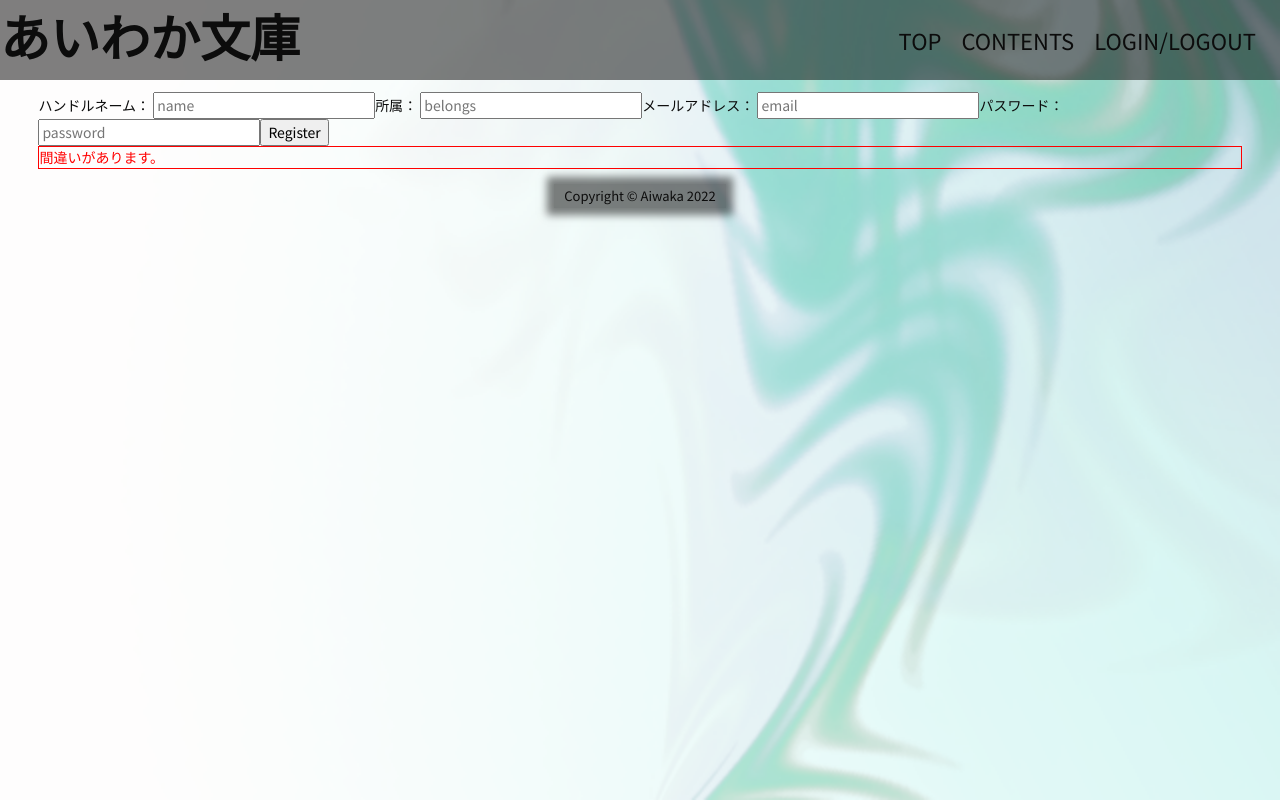
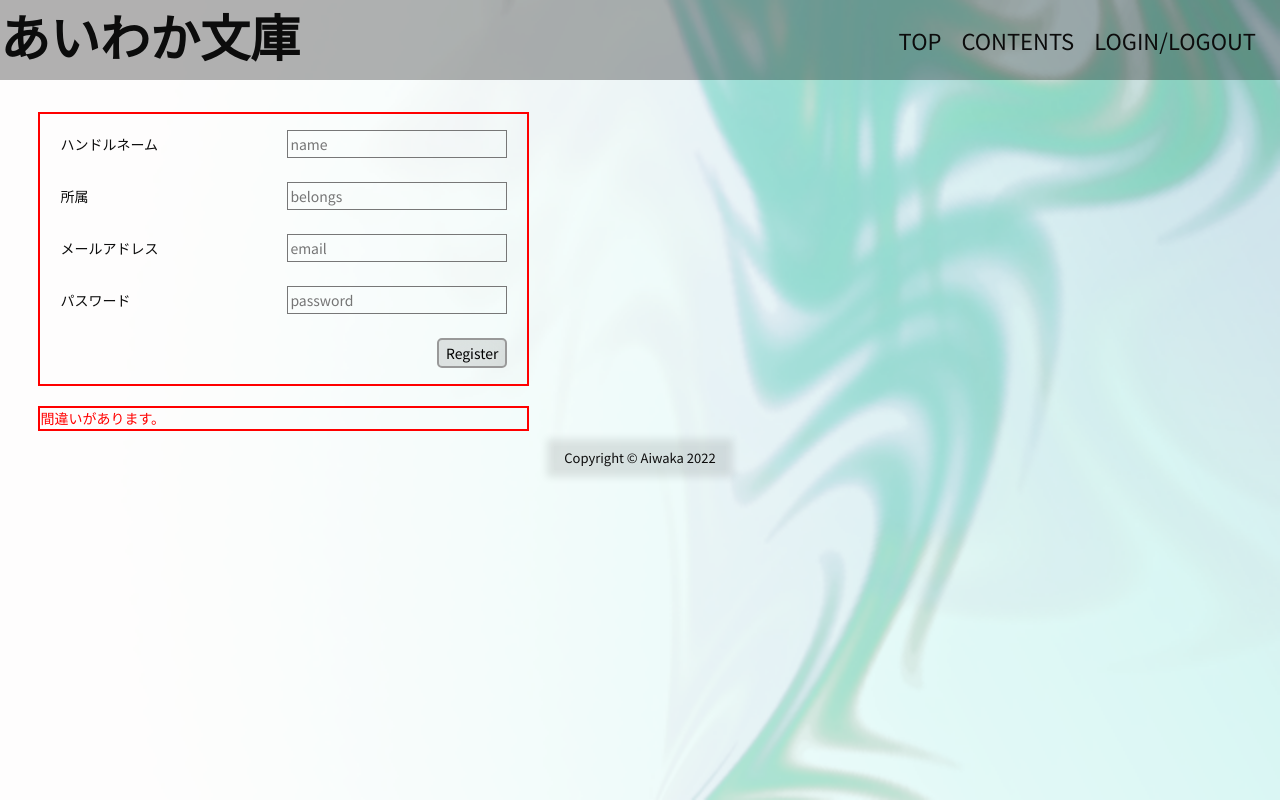
Before and after one commit to littleIkawa/aiwaka-bunko, a Vue app: page /register in a window 1280 px wide. Both pictures are taken after a click on the button "Register". Built offline with nearby package versions, Linux system fonts and the light colour scheme; no server answers.

Commit message:
fix designs

```diff
--- a/src/App.vue
+++ b/src/App.vue
@@ -23,6 +23,17 @@ export default defineComponent({
 @import "@/assets/css/mixins.scss";
 
 #view-container {
+  display: flex;
+  justify-content: space-between;
+  position: relative;
+
+  @include mediaquery(small-size) {
+    flex-direction: column;
+    top: $header-height + 3rem;
+    margin-bottom: 12rem;
+  }
+
+  margin: 1rem 5%;
   margin: 1.2rem 3%;
 
   @include mediaquery(small-size) {
--- a/src/components/ContentsListItem.vue
+++ b/src/components/ContentsListItem.vue
@@ -26,8 +26,8 @@ export default defineComponent({
   border: 1px solid #777777;
   border-radius: 7px;
   backdrop-filter: blur(1.5rem);
-  margin: 2rem 1.6rem;
-  padding: 1.5rem 2.4rem;
+  margin: 1rem 1.6rem;
+  padding: 1rem 1.8rem;
   &:first-child {
     margin-top: 0;
   }
--- a/src/components/PageLink.vue
+++ b/src/components/PageLink.vue
@@ -39,14 +39,14 @@ export default defineComponent({
   }
 
   &:hover {
-    color: rgb(0, 150, 255);
+    color: rgb(100, 200, 255);
   }
 
   &::before {
     content: "";
     width: 0;
     height: 0.2rem;
-    background: rgb(0, 150, 255);
+    background: rgb(100, 200, 255);
     position: absolute;
     left: 50%;
     bottom: 0;
--- a/src/components/SiteFooter.vue
+++ b/src/components/SiteFooter.vue
@@ -1,9 +1,7 @@
 <template>
   <div>
     <footer>
-      <p id="footer-copyright">
-        Copyright &copy; <router-link to="/">Aiwaka</router-link> 2022
-      </p>
+      <p id="footer-copyright">Copyright &copy; Aiwaka 2022</p>
     </footer>
   </div>
 </template>
@@ -17,8 +15,8 @@ footer {
   p {
     display: inline-block;
     font-size: 1.3rem;
-    background: rgba(0, 0, 0, 0.5);
-    box-shadow: 0 0 0.8rem 0.7rem rgba(0, 0, 0, 0.5);
+    background: rgba(0, 0, 0, 0.1);
+    box-shadow: 0 0 0.8rem 0.7rem rgba(0, 0, 0, 0.1);
     padding: 0.2rem 1rem;
   }
 }
--- a/src/components/SiteHeader.vue
+++ b/src/components/SiteHeader.vue
@@ -36,7 +36,7 @@ export default defineComponent({
   left: 0;
   right: 0;
   top: 0;
-  background-color: rgba(0, 0, 0, 0.5);
+  background-color: rgba(0, 0, 0, 0.3);
 
   @include mediaquery(small-size) {
     flex-direction: column;
--- a/src/views/DocumentsView.vue
+++ b/src/views/DocumentsView.vue
@@ -61,4 +61,16 @@ export default defineComponent({
 });
 </script>
 
-<style lang="scss" scoped></style>
+<style lang="scss" scoped>
+.download-button {
+  padding: 1rem 2rem;
+  border: 2px solid rgb(100, 200, 255);
+  border-radius: 12px;
+  transition: 0.25s ease-out;
+  &:hover {
+    color: #333333;
+    background-color: rgb(100, 200, 255);
+    border: 2px solid rgb(172, 255, 244);
+  }
+}
+</style>
--- a/src/views/LoginPage.vue
+++ b/src/views/LoginPage.vue
@@ -3,16 +3,23 @@
     <template v-if="!state.loggedIn">
       <div class="login-form">
         <h1>ログイン</h1>
-        <label>e-mail</label>：<input
-          placeholder="name"
+        <fieldset :class="{ 'error-exist': state.errorMessage }">
+          <label for="form-name">email</label>
+          <input
+            id="form-name"
+            type="email"
+            placeholder="email"
             v-model="state.userEmail"
           />
-        <label>password</label>：<input
+          <label for="form-password">password</label>
+          <input
+            id="form-password"
+            type="password"
             placeholder="password"
-          type="password"
             v-model="state.password"
           />
           <button @click="login">Login</button>
+        </fieldset>
       </div>
       <div>
         登録していない方はこちらから登録してください→
@@ -28,7 +35,7 @@
       <button @click="logout">Logout</button>
     </template>
 
-    <div v-if="state.errorMessage" class="error-msg">
+    <div v-if="state.errorMessage" class="error-exist error-msg">
       {{ state.errorMessage }}
     </div>
   </div>
@@ -86,7 +93,14 @@ export default defineComponent({
         .catch((error) => {
           const errorCode = error.code;
           const errorMessage = error.message;
-          state.errorMessage = `${errorCode}:${errorMessage}`;
+
+          if (errorCode === "auth/invalid-email") {
+            state.errorMessage = "メールアドレスが誤っています。";
+          } else if (errorCode === "auth/wrong-password") {
+            state.errorMessage = "パスワードが誤っています。";
+          } else {
+            state.errorMessage = `ログイン処理中に何らかの問題が発生しました。\n${errorCode}:${errorMessage}`;
+          }
         });
     };
     const logout = () => {
@@ -107,8 +121,82 @@ export default defineComponent({
 </script>
 
 <style lang="scss" scoped>
+@import "@/assets/css/mixins.scss";
+$question-height: 2.8rem;
+
 .login-name-display {
   width: 80%;
   margin: 16px auto;
 }
+
+.error-exist {
+  border: 2px solid red;
+}
+.error-msg {
+  color: red;
+}
+fieldset {
+  display: grid;
+  grid-template-rows: repeat(2, $question-height) 1fr;
+  grid-template-columns: 22rem 1fr;
+  row-gap: 2.4rem;
+  column-gap: 0.7rem;
+  width: 97%;
+  margin: 2rem auto;
+  padding: 1.6rem 2rem;
+
+  @include mediaquery(small-size) {
+    grid-template-rows: repeat(5, $question-height);
+    grid-template-columns: 1fr;
+    row-gap: 1.2rem;
+  }
+
+  label {
+    @include mediaquery(normal-size) {
+      grid-column-start: 1;
+    }
+    line-height: $question-height;
+  }
+
+  input {
+    color: inherit;
+    background-color: transparent;
+    border: 1px solid #777777;
+    transition: ease-in-out 0.2s;
+
+    &:focus {
+      outline-width: 0;
+      border-radius: 5px;
+      background-color: rgba(0, 0, 0, 0.1);
+      backdrop-filter: blur(1.5rem);
+    }
+  }
+
+  label {
+    margin-right: 0.7rem;
+    line-height: $question-height;
+  }
+
+  button {
+    grid-column-start: 2;
+    @include mediaquery(small-size) {
+      grid-column-start: 1;
+    }
+    width: fit-content;
+    height: 3rem;
+    justify-self: right;
+
+    padding: 0.2rem 0.7rem;
+    border: 2px solid #999;
+    border-radius: 5px;
+    background-color: transparent;
+    cursor: pointer;
+    &:hover,
+    &:focus {
+      outline: none;
+      background-color: rgba(0, 0, 0, 0.1);
+      backdrop-filter: blur(1.5rem);
+    }
+  }
+}
 </style>
--- a/src/views/RegisterPage.vue
+++ b/src/views/RegisterPage.vue
@@ -1,23 +1,44 @@
 <template>
   <div class="register-page">
+    <template v-if="!state.loggedIn">
       <div class="register-form">
-      <label>ハンドルネーム</label>：
-      <input placeholder="name" v-model="state.newUserName" />
-      <label>所属</label>：
-      <input placeholder="belongs" v-model="state.newUserBelongs" />
-      <label>メールアドレス</label>：
-      <input placeholder="email" v-model="state.newUserEmail" />
-      <label>パスワード</label>：
+        <fieldset :class="{ 'error-exist': state.errorMessage }">
+          <label for="form-name">ハンドルネーム</label>
           <input
+            id="form-name"
+            type="text"
+            placeholder="name"
+            v-model="state.newUserName"
+          />
+          <label for="form-belongs">所属</label>
+          <input
+            id="form-belongs"
+            type="text"
+            placeholder="belongs"
+            v-model="state.newUserBelongs"
+          />
+          <label for="form-email">メールアドレス</label>
+          <input
+            id="form-email"
+            type="email"
+            placeholder="email"
+            v-model="state.newUserEmail"
+          />
+          <label for="form-password">パスワード</label>
+          <input
+            id="form-password"
+            type="password"
             placeholder="password"
-        type="password"
             v-model="state.newUserPassword"
           />
           <button @click="registerUser">Register</button>
+        </fieldset>
       </div>
-    <div v-if="state.errorMessage" class="error-msg">
+      <div v-if="state.errorMessage" class="error-msg error-exist">
         {{ state.errorMessage }}
       </div>
+    </template>
+    <template v-else> ログイン済みです。 </template>
   </div>
 </template>
 
@@ -142,13 +163,81 @@ export default defineComponent({
 </script>
 
 <style lang="scss" scoped>
+@import "@/assets/css/mixins.scss";
+$question-height: 2.8rem;
 .login-name-display {
   width: 80%;
   margin: 16px auto;
 }
 
+.error-exist {
+  border: 2px solid red;
+}
 .error-msg {
   color: red;
-  border: 1px solid red;
+}
+fieldset {
+  display: grid;
+  grid-template-rows: repeat(2, $question-height) 1fr;
+  grid-template-columns: 22rem 1fr;
+  row-gap: 2.4rem;
+  column-gap: 0.7rem;
+  width: 97%;
+  margin: 2rem auto;
+  padding: 1.6rem 2rem;
+
+  @include mediaquery(small-size) {
+    grid-template-rows: repeat(5, $question-height);
+    grid-template-columns: 1fr;
+    row-gap: 1.2rem;
+  }
+
+  label {
+    @include mediaquery(normal-size) {
+      grid-column-start: 1;
+    }
+    line-height: $question-height;
+  }
+
+  input {
+    color: inherit;
+    background-color: transparent;
+    border: 1px solid #777777;
+    transition: ease-in-out 0.2s;
+
+    &:focus {
+      outline-width: 0;
+      border-radius: 5px;
+      background-color: rgba(0, 0, 0, 0.1);
+      backdrop-filter: blur(1.5rem);
+    }
+  }
+
+  label {
+    margin-right: 0.7rem;
+    line-height: $question-height;
+  }
+
+  button {
+    grid-column-start: 2;
+    @include mediaquery(small-size) {
+      grid-column-start: 1;
+    }
+    width: fit-content;
+    height: 3rem;
+    justify-self: right;
+
+    padding: 0.2rem 0.7rem;
+    border: 2px solid #999;
+    border-radius: 5px;
+    background-color: transparent;
+    cursor: pointer;
+    &:hover,
+    &:focus {
+      outline: none;
+      background-color: rgba(0, 0, 0, 0.1);
+      backdrop-filter: blur(1.5rem);
+    }
+  }
 }
 </style>
```
Lines whose indentation alone changed are shown as unchanged.
